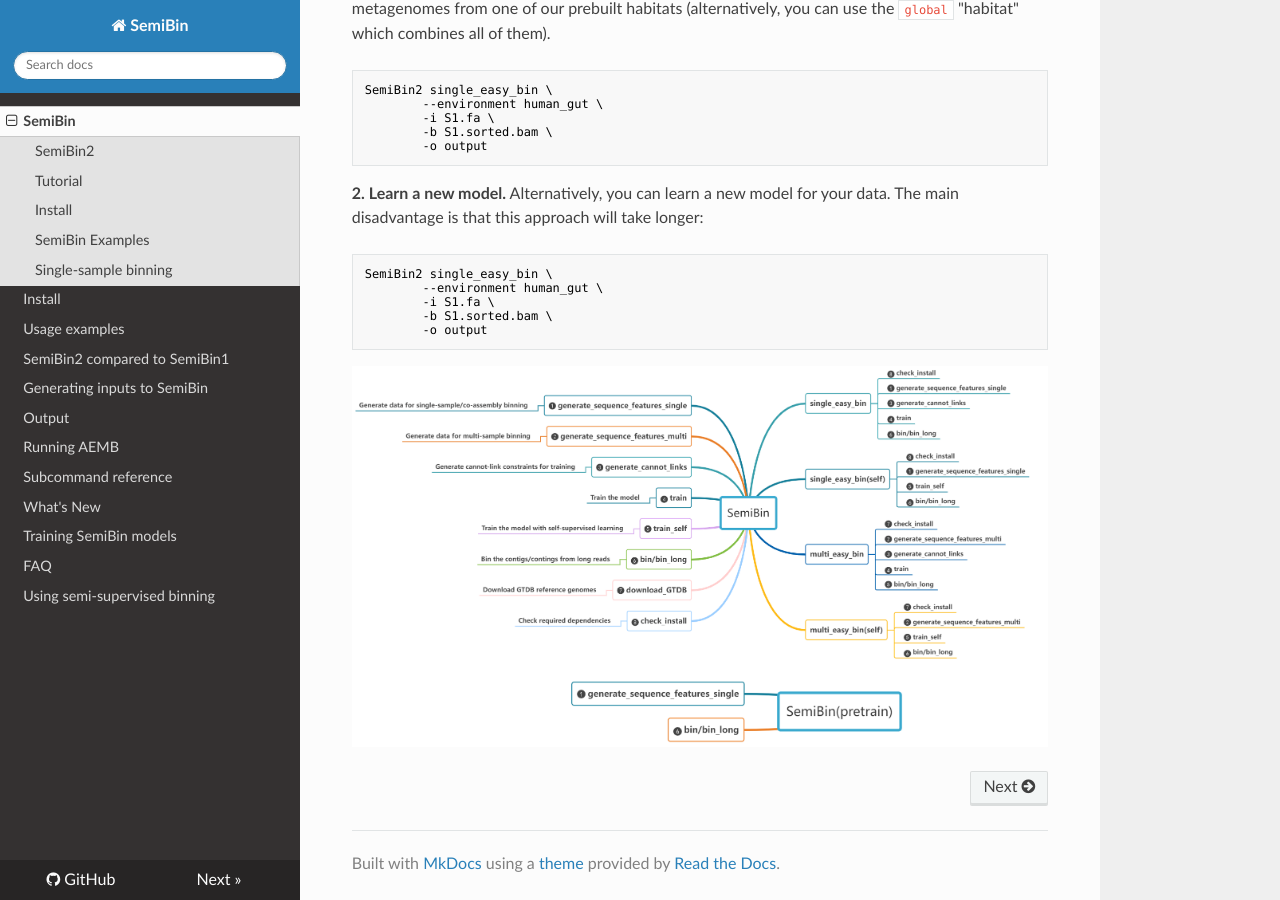
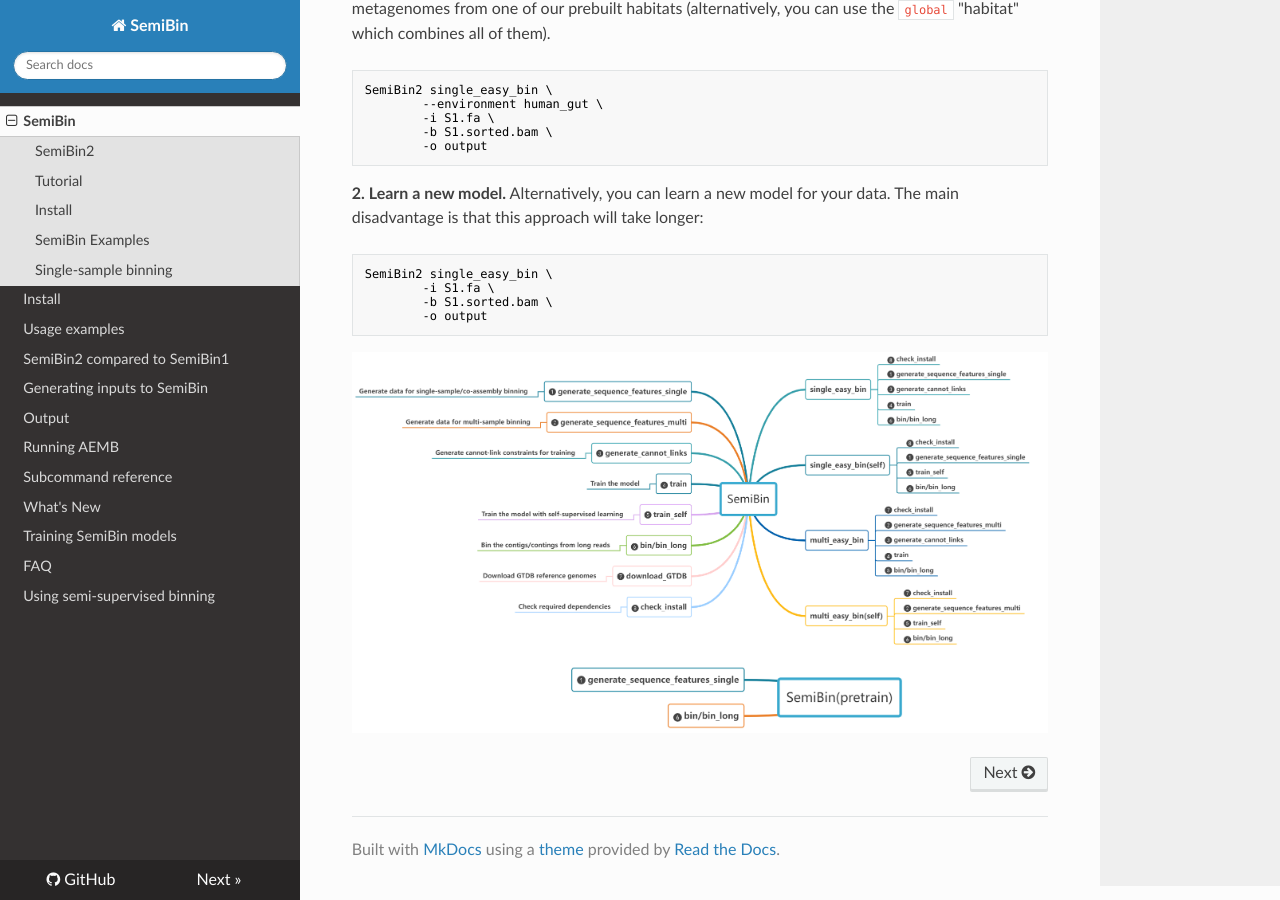
Before and after one commit to BigDataBiology/SemiBin, an MkDocs documentation site: the page built from docs/index.md, in a window 1280 px wide and 900 px high, scrolled down 1524 px. Built offline with MkDocs 1.6.1, drawn with Linux system fonts in a browser that asks for light colours; nearby versions of some CDN libraries.

Commit message:
Remove  '--environment' parameter in command that learns a new model

````diff
--- a/docs/index.md
+++ b/docs/index.md
@@ -62,7 +62,6 @@
 
 ```bash
 SemiBin2 single_easy_bin \
-        --environment human_gut \
         -i S1.fa \
         -b S1.sorted.bam \
         -o output
````
